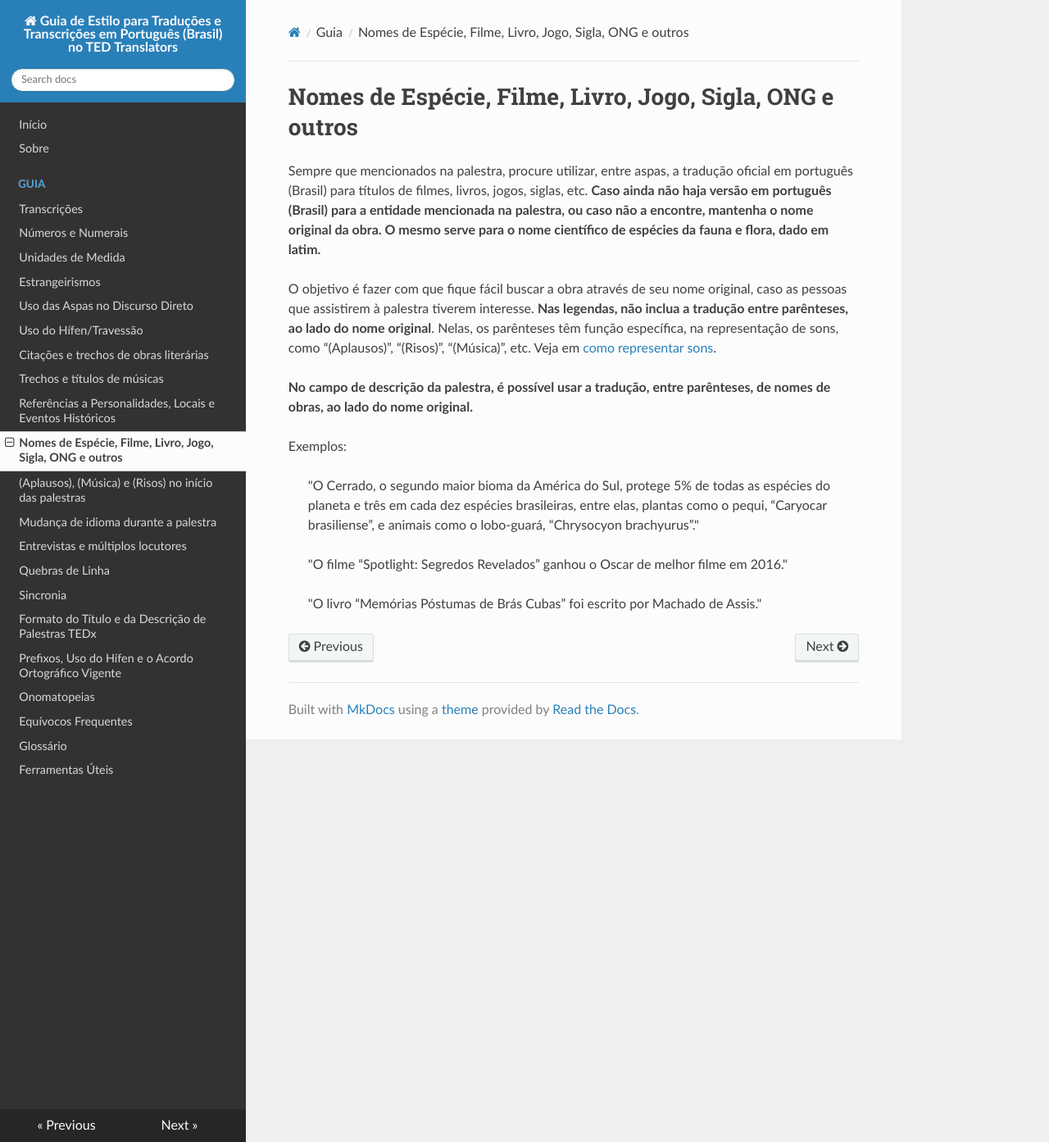
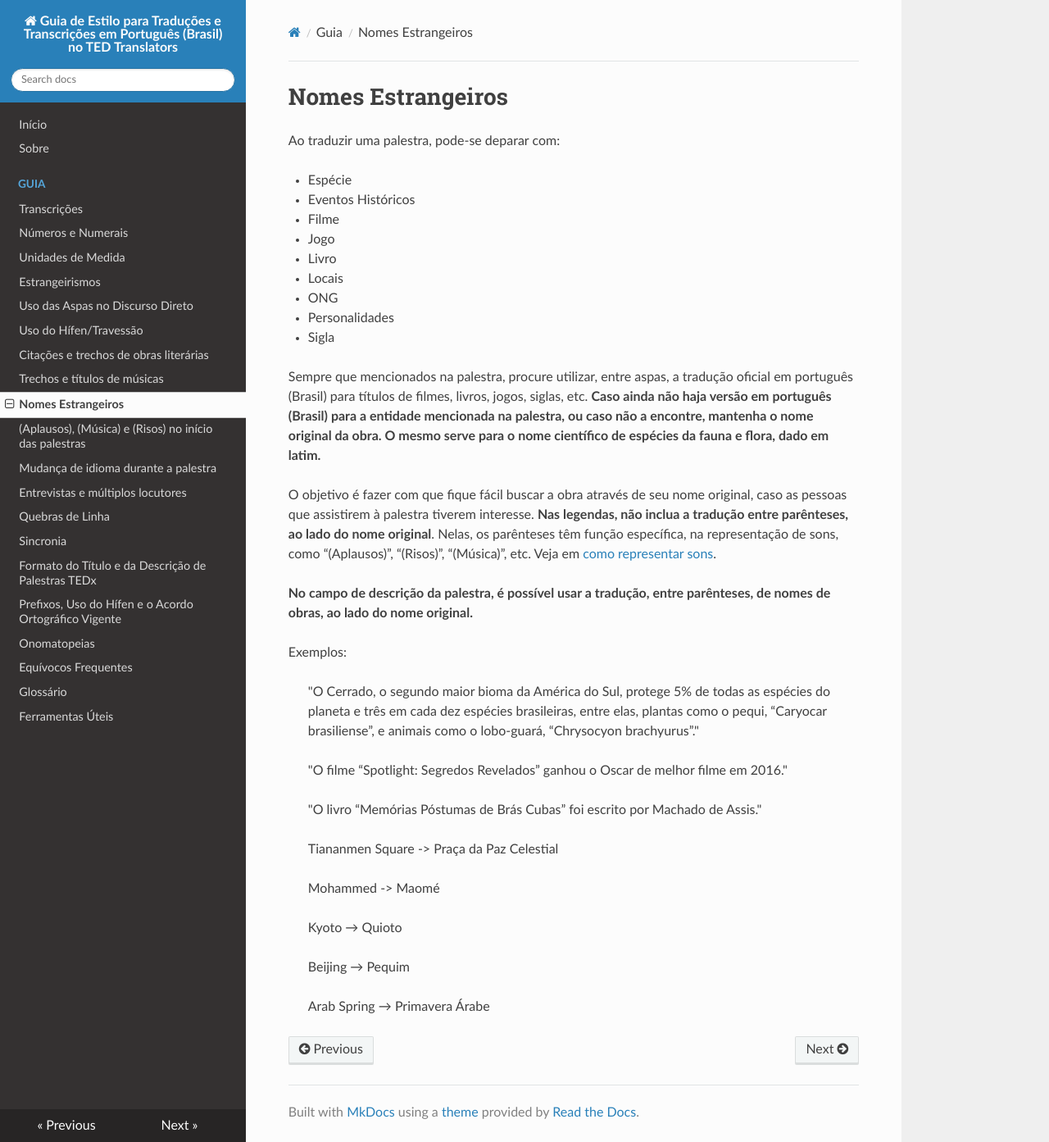
Before and after one commit to tupaschoal/TED-Translators_PT-BR_Styleguide, an MkDocs documentation site: the page built from docs/nomes.md, in a window 1280 px wide and 1393 px high. Shown: the whole window at 82% size. Built offline with MkDocs 1.6.1, drawn with Linux system fonts in a browser that asks for light colours; nearby versions of some CDN libraries; old or Windows-style settings are respelled for this version of MkDocs.

Commit message:
Issue #1 - Merge nomes and referencias
Merge alike sections, as suggested on issue #1

```diff
--- a/docs/nomes.md
+++ b/docs/nomes.md
@@ -1,4 +1,24 @@
-# Nomes de Espécie, Filme, Livro, Jogo, Sigla, ONG e outros
+# Nomes Estrangeiros
+
+Ao traduzir uma palestra, pode-se deparar com:
+
+- Espécie
+
+- Eventos Históricos
+
+- Filme
+
+- Jogo
+
+- Livro
+
+- Locais
+
+- ONG
+
+- Personalidades
+
+- Sigla
 
 Sempre que mencionados na palestra, procure utilizar, entre aspas, a tradução oficial em português (Brasil) para títulos de filmes, livros, jogos, siglas, etc. **Caso ainda não haja versão em português (Brasil) para a entidade mencionada na palestra, ou caso não a encontre, mantenha o nome original da obra. O mesmo serve para o nome científico de espécies da fauna e flora, dado em latim.**
 
@@ -13,3 +33,13 @@ Exemplos:
 > "O filme “Spotlight: Segredos Revelados” ganhou o Oscar de melhor filme em 2016."
 
 > "O livro “Memórias Póstumas de Brás Cubas” foi escrito por Machado de Assis."
+
+> Tiananmen Square -> Praça da Paz Celestial
+
+> Mohammed -> Maomé
+
+> Kyoto → Quioto
+
+> Beijing → Pequim
+
+> Arab Spring → Primavera Árabe
--- a/mkdocs.yml
+++ b/mkdocs.yml
@@ -11,8 +11,7 @@ pages:
         - 'Uso do Hífen/Travessão': 'hifen_travessao.md'
         - 'Citações e trechos de obras literárias': 'citacoes.md'
         - 'Trechos e títulos de músicas': 'musica.md'
-        - 'Referências a Personalidades, Locais e Eventos Históricos': 'referencias.md'
-        - 'Nomes de Espécie, Filme, Livro, Jogo, Sigla, ONG e outros': 'nomes.md'
+        - 'Nomes Estrangeiros': 'nomes.md'
         - '(Aplausos), (Música) e (Risos) no início das palestras': 'sons.md'
         - 'Mudança de idioma durante a palestra': 'mudanca_idioma.md'
         - 'Entrevistas e múltiplos locutores': 'entrevistas.md'
```
Also changed, not shown: docs/referencias.md (deleted, +0 -9 lines).
